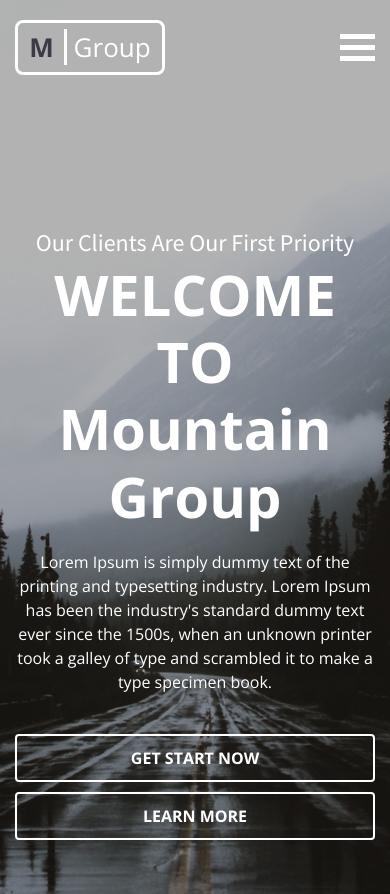
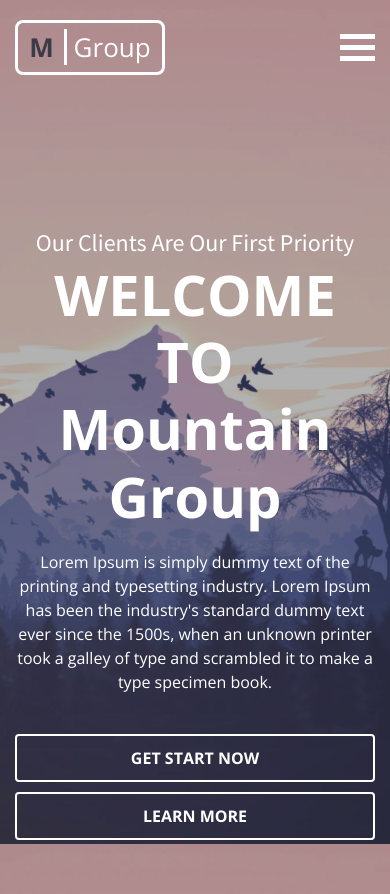
Before and after one commit to DisturbedMild/MyProject-1, a website: page app/index.html in a window 390 px wide. Shown: the top 894 px of the page. Drawn offline with nearby package versions, Linux system fonts and the light colour scheme; a web font is replaced by a local one.

Commit message:
fix mobile v2

```diff
--- a/app/index.html
+++ b/app/index.html
@@ -12,16 +12,12 @@
     <link rel="stylesheet" href="dist/css/style.min.css">
 </head>
 <body>
-<!--<div class="side-nav">-->
-<!--    <div class="side-nav__items">-->
-<!--        <div class="side-nav_item"></div>-->
-<!--        <div class="side-nav_item"></div>-->
-<!--        <div class="side-nav_item"></div>-->
-<!--    </div>-->
-<!--</div>-->
-<!-- Header with nav -->
-<div class="main-window" name="home" id="home">
-    <div class="dark-window">
+
+<!-- // -->
+
+<!-- Main content with sections inside -->
+<main>
+    <section class="main-window" name="home" id="home">
             <div class="container ">
                 <header class="header">
                     <div class="header-left">
@@ -72,12 +68,7 @@
                     </div>
                 </div>
             </div>
-    </div>
-</div>
-<!-- // -->
-
-<!-- Main content with sections inside -->
-<main>
+    </section>
     <!-- who we are block -->
     <section class="our-advantages">
         <div class="container">
--- a/app/scss/_mobile.scss
+++ b/app/scss/_mobile.scss
@@ -193,14 +193,6 @@
   }
 }
 
-@media (max-width: 400px) {
-  .main-window {
-    height: 110%;
-    .dark-window {
-      height: 110%;
-    }
-  }
-}
 @media (max-width: 380px) {
   .study-item {
     padding-left: 5px;
--- a/app/scss/main-window.scss
+++ b/app/scss/main-window.scss
@@ -4,28 +4,33 @@
   position: relative;
 }
 .main-window {
-  background-image: url(../img/main-bg.jpg);
+  position: relative;
+  background-image: url(../img/mountains.jpg);
   background-repeat: no-repeat;
   background-size: cover;
   background-position: center center;
   background-attachment: fixed;
   height: 100%;
   margin-bottom: 100px;
+  padding-bottom: 200px;
+  .container {
+    z-index: 1;
+  }
 }
-.dark-window {
-  background-color: rgba(0,0,0, 0.3);
+.main-window:after {
+  content: '';
+  background-color: rgba(0,0,0,0.3);
   position: absolute;
   top: 0;
   left: 0;
   width: 100%;
   height: 100%;
 }
-
 .header {
   display: flex;
   justify-content: space-between;
   height: auto;
-  margin-top: 20px;
+  padding-top: 20px;
   margin-bottom: 150px;
   align-items: center;
   &-logo {
@@ -162,7 +167,7 @@ nav.nav-menu ul li a:hover:after {
     color: #ffffff;
   }
   .nav-menu {
-    margin-top: 150px;
+    margin-top: 75px;
   }
   ul {
     display: block;
```
Also changed, not shown: app/dist/css/main-window.min.css, app/dist/css/page-styles.min.css, app/dist/css/style.min.css, app/dist/img/main-bg.jpg (deleted), app/dist/img/mountains.jpg (added). Lines whose indentation alone changed are shown as unchanged.
